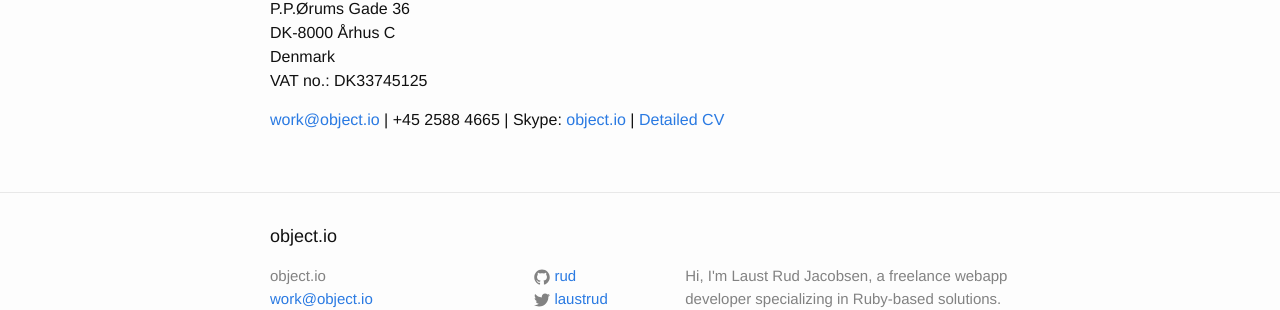
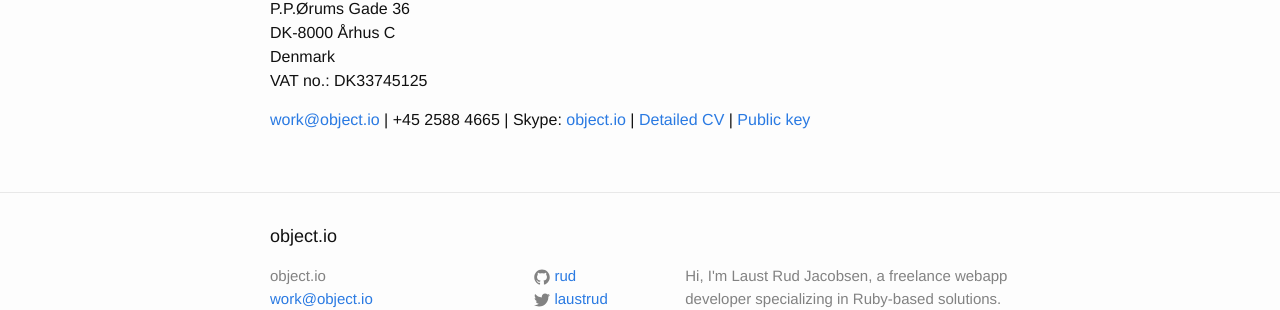
Before and after one commit to rud/rud.github.io, a Jekyll site: the page built from about.md, in a window 1280 px wide. Shown: the part 815-1125 px from the top of the page. Built offline with Jekyll 4.4.1, drawn with Linux system fonts in a browser that asks for light colours.

Commit message:
Adding link to public key info

```diff
--- a/about.md
+++ b/about.md
@@ -32,4 +32,5 @@ VAT no.: DK33745125
 [work@object.io](mailto:work@object.io) |
 +45 2588 4665 |
 Skype: [object.io](skype:object.io) |
-[Detailed CV](https://www.linkedin.com/in/laustrud/)
+[Detailed CV](https://www.linkedin.com/in/laustrud/) |
+[Public key](https://keybase.io/rud)
```
Also changed, not shown: Gemfile.lock.
